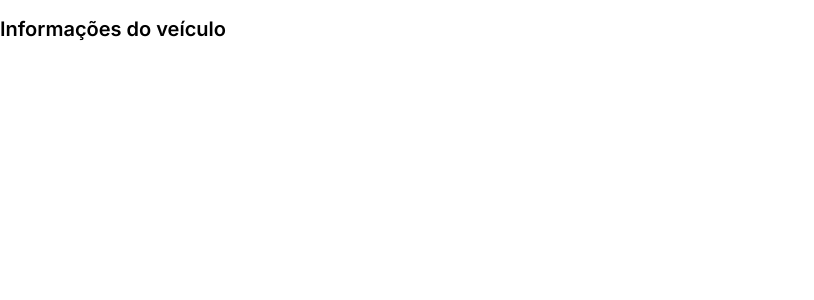
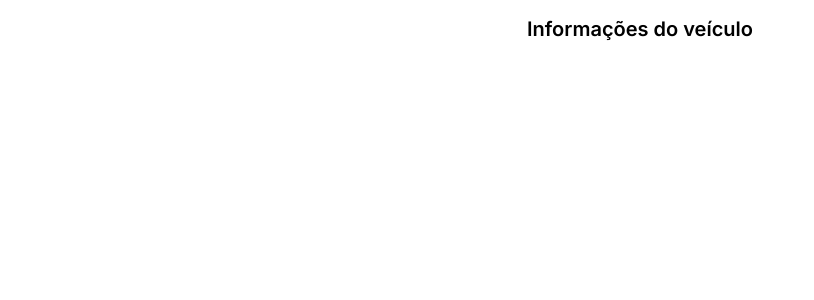
Before and after one commit to EzequielBispo/RebocAI, a Next.js app: page / in a window 1280 px wide. Shown: the top 300 px of the page, without its empty margins (0-814 px from the left). Built offline with nearby package versions, Linux system fonts and the light colour scheme.

Commit message:
Subtitulo centralizado.

```diff
--- a/src/app/components/Subtitulo.js
+++ b/src/app/components/Subtitulo.js
@@ -3,6 +3,8 @@
 import styled from "styled-components";
 
 const Subtitulo = styled.h2`
+  display: flex;
+  justify-content: space-around;
   font-style: normal;
   font-weight: 600;
   font-size: 20px;
```
